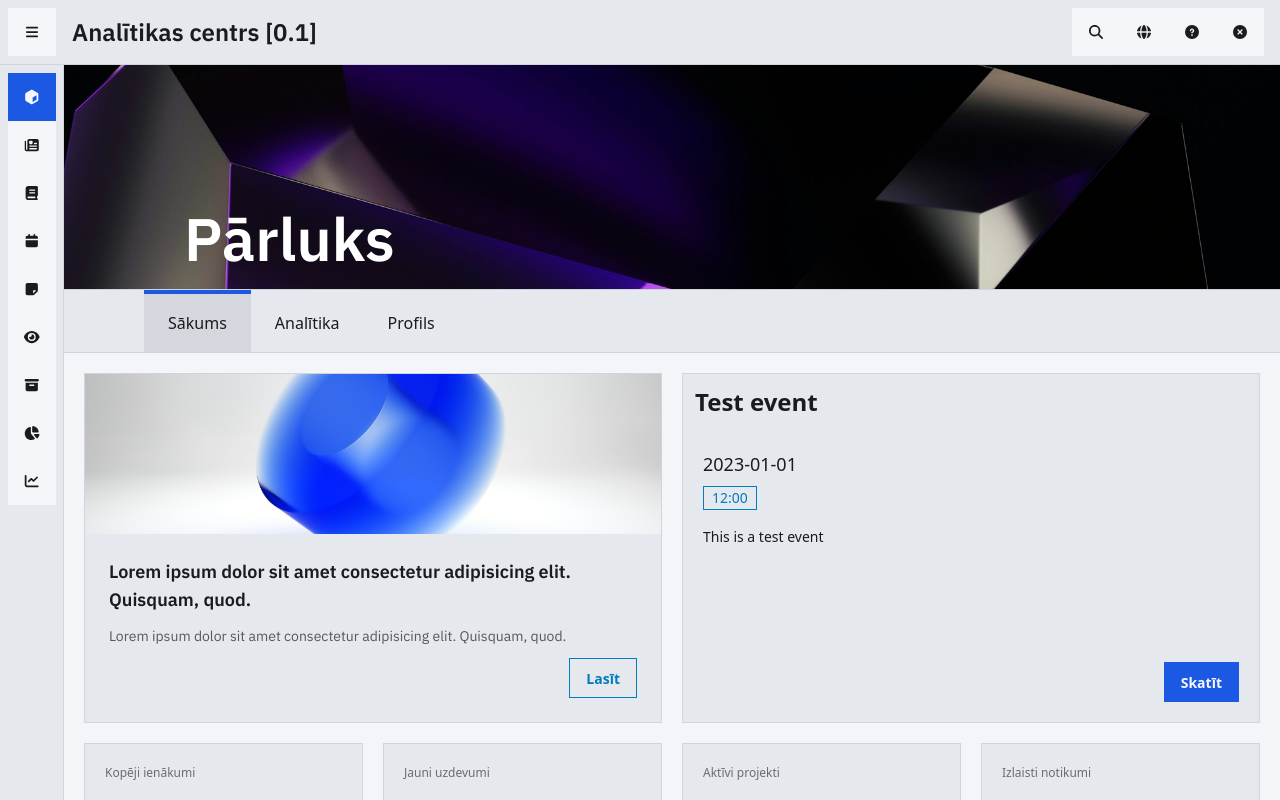
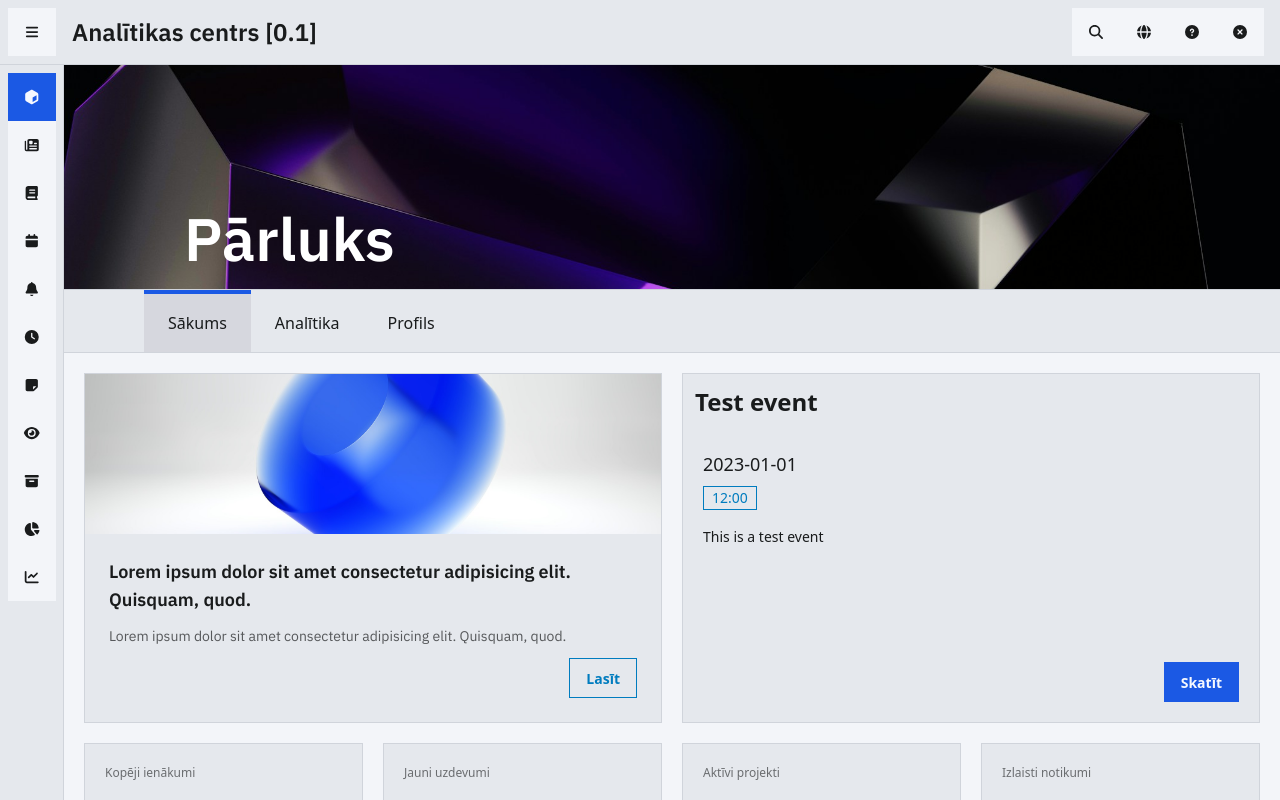
Before and after one commit to Valentins-Jermakovs/AnalyticsCenter, a Vue app in the folder analytics-center-web/: page /system in a window 1280 px wide. Built offline with nearby package versions, Linux system fonts and the light colour scheme.

Commit message:
Add pomodoro and notifications views

```diff
--- a/analytics-center-web/src/components/pages/dataAnalyzer/analyzerPage.vue
+++ b/analytics-center-web/src/components/pages/dataAnalyzer/analyzerPage.vue
@@ -11,7 +11,7 @@ import NavigationPanel from '@/components/ui/NavigationPanel.vue'
 import { useI18n } from 'vue-i18n'
 const { t } = useI18n()
 
-const title = computed (() => t('system.data_analyzer.title'))
+const title = computed(() => t('system.data_analyzer.title'))
 import newsImage from '@/assets/images/shubham-dhage-MNCVkZxae6A-unsplash.jpg'
 import ManualPage from './manualPage.vue'
 const image = newsImage
--- a/analytics-center-web/src/components/pages/dataAnalyzer/visualisationPage.vue
+++ b/analytics-center-web/src/components/pages/dataAnalyzer/visualisationPage.vue
@@ -98,7 +98,6 @@
         </div>
       </div>
 
-      <!-- Верхняя панель с кнопками -->
       <div class="flex p-5">
         <div class="w-full flex justify-center items-center gap-5">
           <button @click="goBack" class="btn btn-lg btn-secondary">{{ $t('common.back') }}</button>
--- a/analytics-center-web/src/components/system/sidebar/Sidebar.vue
+++ b/analytics-center-web/src/components/system/sidebar/Sidebar.vue
@@ -45,6 +45,16 @@ const menu = [
     routeName: 'calendar',
   },
   {
+    titleKey: 'system.sidebar.notifications',
+    icon: 'fa-solid fa-bell',
+    routeName: 'notifications',
+  },
+  {
+    titleKey: 'system.sidebar.pomodoro',
+    icon: 'fa-solid fa-clock',
+    routeName: 'pomodoro',
+  },
+  {
     titleKey: 'system.sidebar.notes',
     icon: 'fa-solid fa-sticky-note',
     routeName: 'notes',
--- a/analytics-center-web/src/locales/en.json
+++ b/analytics-center-web/src/locales/en.json
@@ -76,7 +76,9 @@
       "analytics": "Analytics",
       "archive": "Archive",
       "data_analyzer": "Data Analyzer",
-      "data_compare": "Data Compare"
+      "data_compare": "Data Compare",
+      "notifications": "Notifications",
+      "pomodoro": "Pomodoro"
     },
     "dashboard": {
       "home": {
--- a/analytics-center-web/src/locales/lv.json
+++ b/analytics-center-web/src/locales/lv.json
@@ -72,11 +72,13 @@
       "news": "Ziņas",
       "library": "Bibliotēka",
       "calendar": "Kalendārs",
-      "notes": "Notikumi",
+      "notes": "Piezīmes",
       "analytics": "Analītikas panelis",
       "archive": "Arhīvs",
       "data_analyzer": "Datu analizators",
-      "data_compare": "Datu salīdzināšana"
+      "data_compare": "Datu salīdzināšana",
+      "notifications": "Atgādinājumi",
+      "pomodoro": "Pomodoro"
     },
     "dashboard": {
       "home": {
--- a/analytics-center-web/src/locales/ru.json
+++ b/analytics-center-web/src/locales/ru.json
@@ -76,7 +76,9 @@
       "analytics": "Панель аналитики",
       "archive": "Архив",
       "data_analyzer": "Анализатор данных",
-      "data_compare": "Сравнение данных"
+      "data_compare": "Сравнение данных",
+      "notifications": "Уведомления",
+      "pomodoro": "Помодоро"
     },
     "dashboard": {
       "home": {
--- a/analytics-center-web/src/router/index.js
+++ b/analytics-center-web/src/router/index.js
@@ -67,14 +67,6 @@ const router = createRouter({
           },
         },
         {
-          path: 'settings',
-          name: 'settings',
-          component: () => import('@/views/system/SettingsView.vue'),
-          meta: {
-            title: 'Settings',
-          },
-        },
-        {
           path: 'dataAnalyzer',
           name: 'dataAnalyzer',
           component: () => import('@/views/system/DataAnalyzerView.vue'),
@@ -109,6 +101,22 @@ const router = createRouter({
           component: () => import('@/views/system/CalendarView.vue'),
           meta: {
             title: 'Calendar',
+          },
+        },
+        {
+          path: 'notifications',
+          name: 'notifications',
+          component: () => import('@/views/system/NotificationsView.vue'),
+          meta: {
+            title: 'Notifications',
+          },
+        },
+        {
+          path: 'pomodoro',
+          name: 'pomodoro',
+          component: () => import('@/views/system/PomodoroView.vue'),
+          meta: {
+            title: 'Pomodoro',
           },
         },
         {
--- a/analytics-center-web/src/views/errors/NotFound.vue
+++ b/analytics-center-web/src/views/errors/NotFound.vue
@@ -11,12 +11,18 @@
 
     <!-- Image -->
     <div class="my-8 w-full flex justify-center">
-            <img class="w-full max-w-lg h-auto" src="/src/assets/illustrations/undraw_page-eaten_b2rt.svg" alt="Page not found">
+      <img
+        class="w-full max-w-lg h-auto"
+        src="/src/assets/illustrations/undraw_page-eaten_b2rt.svg"
+        alt="Page not found"
+      />
     </div>
 
     <!-- Button -->
-        <button class="btn btn-primary text-lg lg:text-xl px-6 py-3 transition-transform hover:scale-105"
-            @click="goBack">
+    <button
+      class="btn btn-primary text-lg lg:text-xl px-6 py-3 transition-transform hover:scale-105"
+      @click="goBack"
+    >
       {{ t('common.back') }}
     </button>
   </div>
@@ -25,11 +31,11 @@
 <script setup>
 import { useI18n } from 'vue-i18n'
 const { t } = useI18n()
-import { useRouter } from 'vue-router';
-const router = useRouter();
+import { useRouter } from 'vue-router'
+const router = useRouter()
 
 const goBack = () => {
-    router.go(-1);
+  router.go(-1)
 }
 </script>
 
--- /dev/null
+++ b/analytics-center-web/src/views/system/NotificationsView.vue
@@ -0,0 +1,5 @@
+<template>n</template>
+
+<script setup></script>
+
+<style scoped></style>
--- /dev/null
+++ b/analytics-center-web/src/views/system/PomodoroView.vue
@@ -0,0 +1,5 @@
+<template>p</template>
+
+<script setup></script>
+
+<style scoped></style>
```
Also changed, not shown: analytics-center-web/src/components/analyzer/ChartsForm.vue (+14 -8 lines), analytics-center-web/src/components/system/TopBar.vue (+10 -8 lines). Lines whose indentation alone changed are shown as unchanged.
